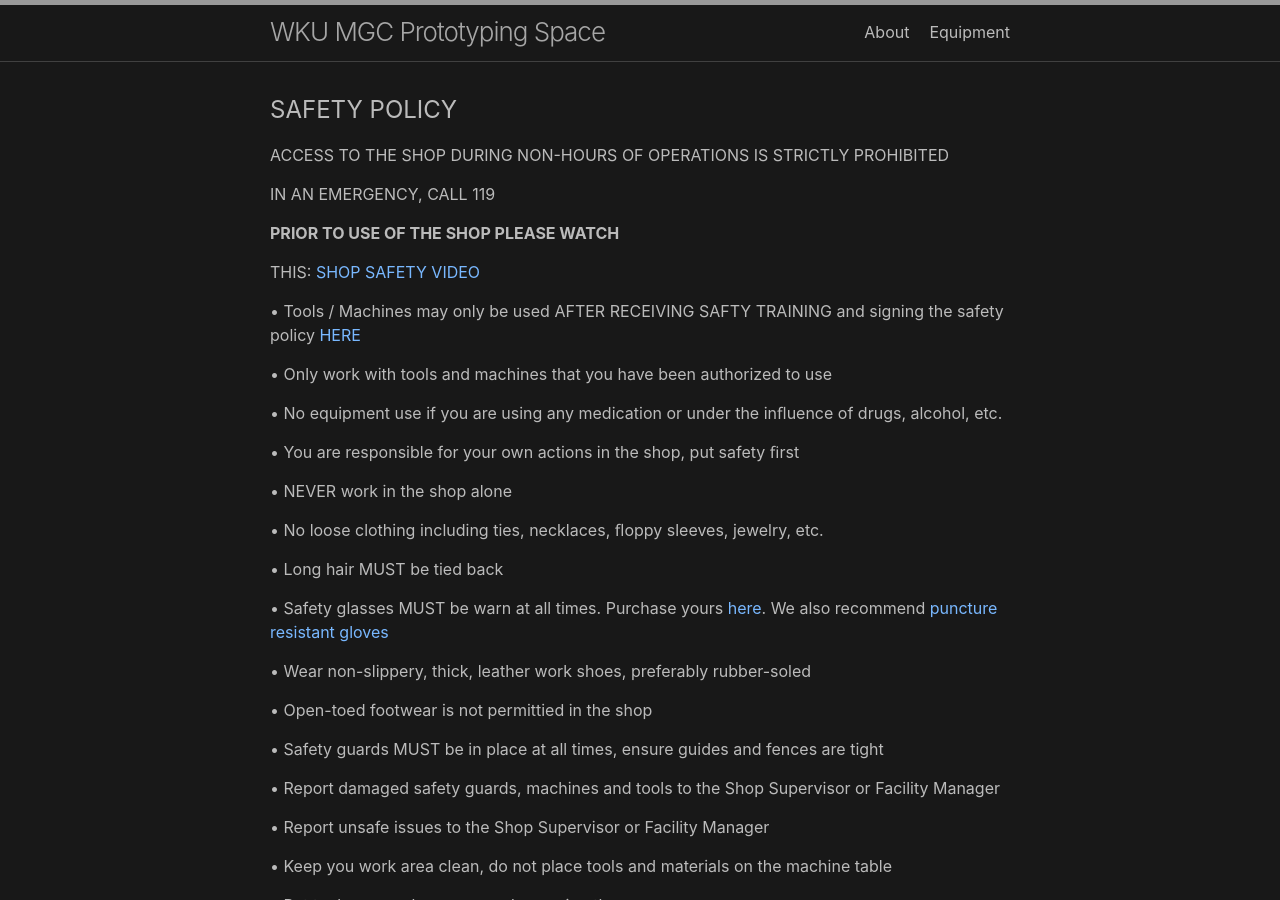
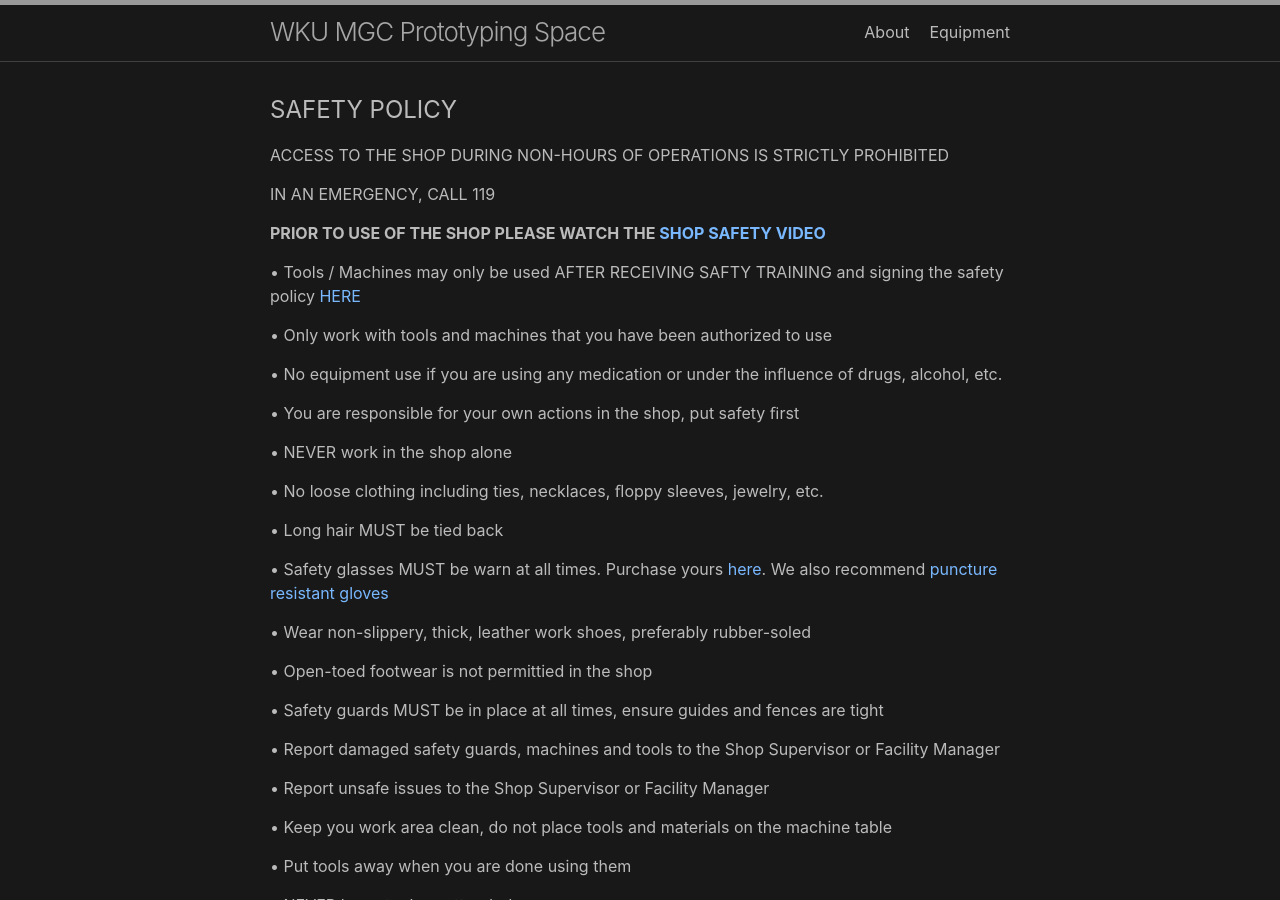
Before and after one commit to KeanMGC/WKUProtoSpace, a Jekyll site: the page built from index.md, in a window 1280 px wide and 900 px high. Built offline with Jekyll 4.4.1, drawn with Linux system fonts in a browser that asks for light colours.

Commit message:
Update index.md

```diff
--- a/index.md
+++ b/index.md
@@ -15,9 +15,7 @@
 
 IN AN EMERGENCY, CALL 119
 
-<b>PRIOR TO USE OF THE SHOP PLEASE WATCH</b>
-
-THIS: [SHOP SAFETY VIDEO](https://www.youtube.com/watch?v=Af2PxjBy-G8)
+<b>PRIOR TO USE OF THE SHOP PLEASE WATCH THE [SHOP SAFETY VIDEO](https://www.youtube.com/watch?v=Af2PxjBy-G8)</b>
 
 •	Tools / Machines may only be used AFTER RECEIVING SAFTY TRAINING and signing the safety policy [HERE](https://ncv.microsoft.com/gi970xwiSA)
 
```
